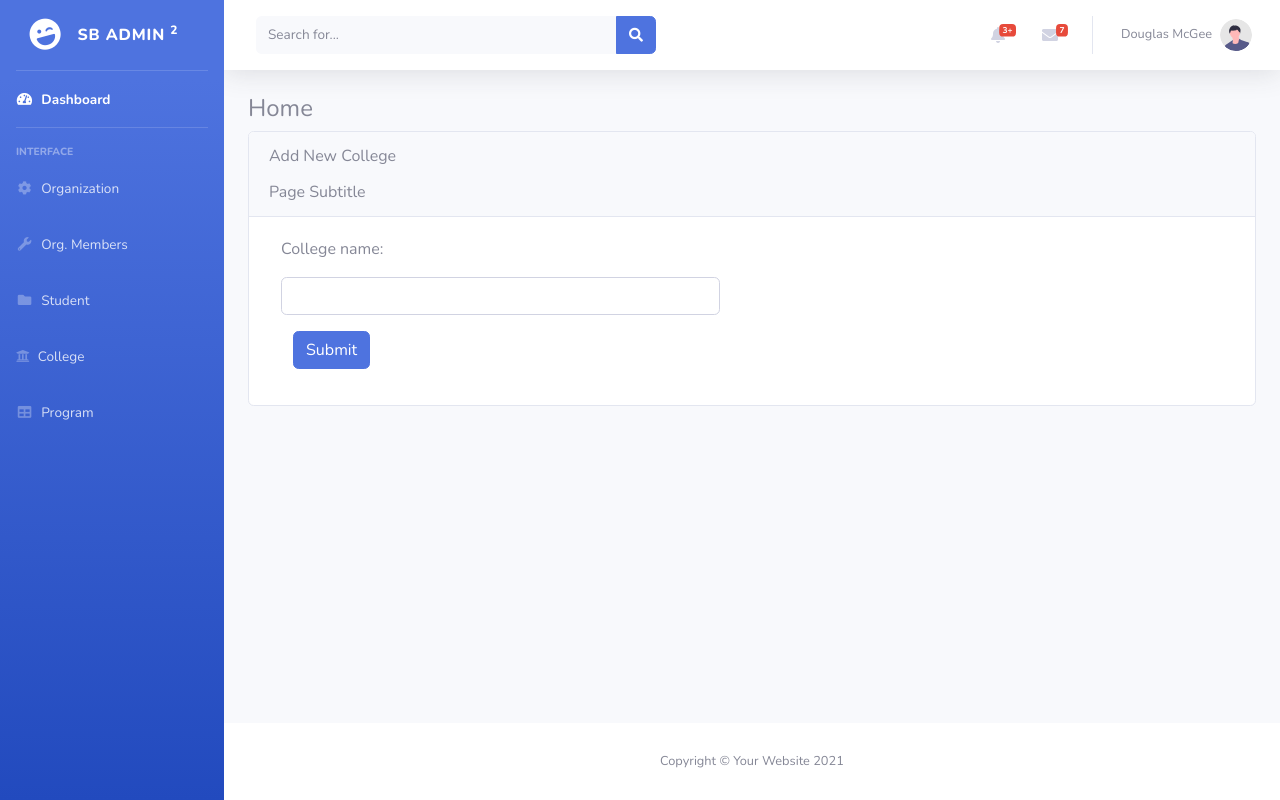
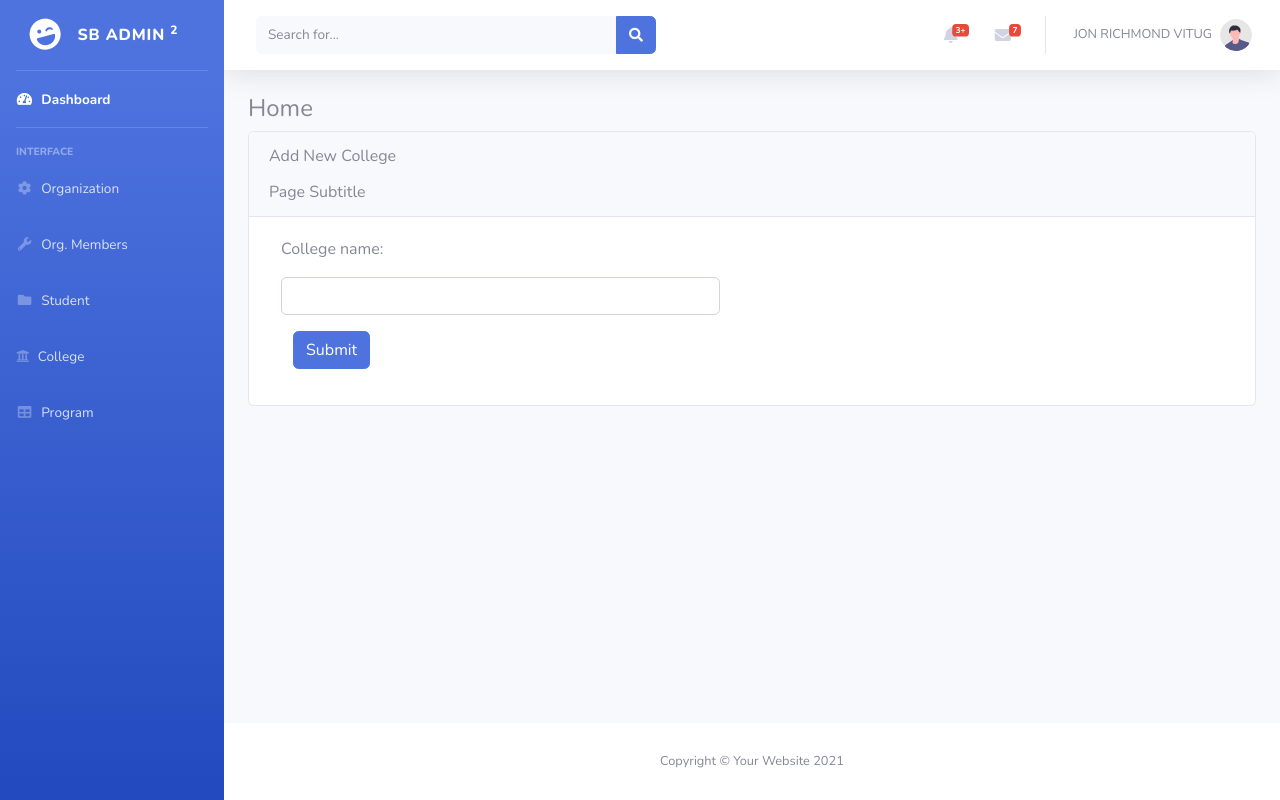
Before and after one commit to YG-paaleee/PSUSphere, a Django app: page /College_list/add in a window 1280 px wide. Run offline with Django 5.2, Linux system fonts and the light colour scheme; some libraries are stand-ins or nearby versions.

Commit message:
fixed some bug

```diff
--- a/projectsite/templates/base.html
+++ b/projectsite/templates/base.html
@@ -270,7 +270,7 @@
                         <li class="nav-item dropdown no-arrow">
                             <a class="nav-link dropdown-toggle" href="#" id="userDropdown" role="button"
                                 data-toggle="dropdown" aria-haspopup="true" aria-expanded="false">
-                                <span class="mr-2 d-none d-lg-inline text-gray-600 small">Douglas McGee</span>
+                                <span class="mr-2 d-none d-lg-inline text-gray-600 small">JON RICHMOND VITUG</span>
                                 <img class="img-profile rounded-circle" src="{% static 'img/undraw_profile.svg' %}">
                             </a>
                             <!-- Dropdown - User Information -->
```
